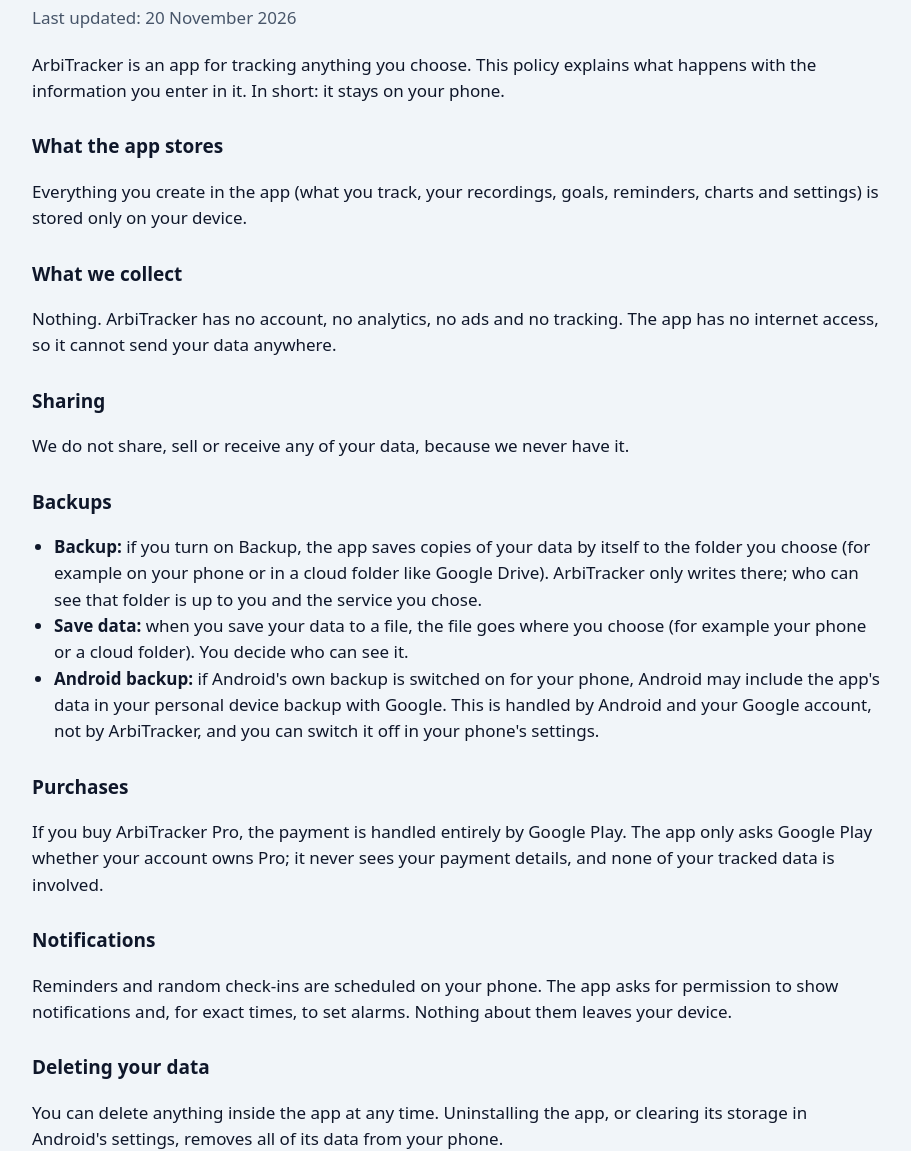
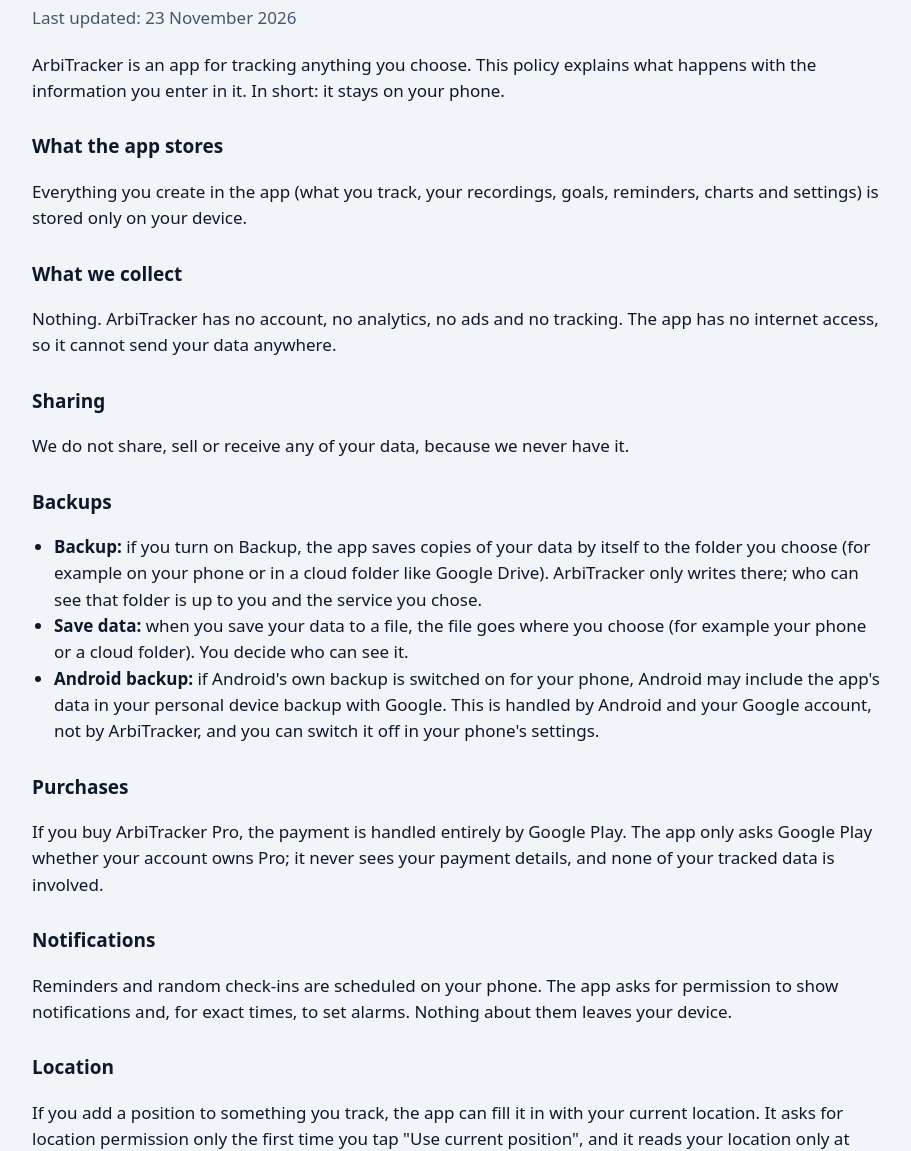
Before and after one commit to nietzschis/ArbiTracker-site, a plain HTML site: page privacy.html in a window 1280 px wide. Shown: the part 155-1306 px from the top of the page, without its empty margins (184-1095 px from the left). Drawn offline with Linux system fonts and the light colour scheme.

Commit message:
position privacy politics

```diff
--- a/privacy.html
+++ b/privacy.html
@@ -17,7 +17,7 @@
     </a>
 
     <h1>Privacy policy</h1>
-    <p class="updated">Last updated: 20 November 2026</p>
+    <p class="updated">Last updated: 23 November 2026</p>
 
     <p>ArbiTracker is an app for tracking anything you choose. This policy explains what happens with the information you enter in it. In short: it stays on your phone.</p>
 
@@ -43,6 +43,9 @@
     <h2>Notifications</h2>
     <p>Reminders and random check-ins are scheduled on your phone. The app asks for permission to show notifications and, for exact times, to set alarms. Nothing about them leaves your device.</p>
 
+    <h2>Location</h2>
+    <p>If you add a position to something you track, the app can fill it in with your current location. It asks for location permission only the first time you tap "Use current position", and it reads your location only at that moment, never in the background. The position and the time it was taken are stored with your recording on your device, like any other value, and are included when you save your data or use Backup. Without the permission everything else works as before. The app shows no maps, and your positions are never sent anywhere.</p>
+
     <h2>Deleting your data</h2>
     <p>You can delete anything inside the app at any time. Uninstalling the app, or clearing its storage in Android's settings, removes all of its data from your phone.</p>
 
```
